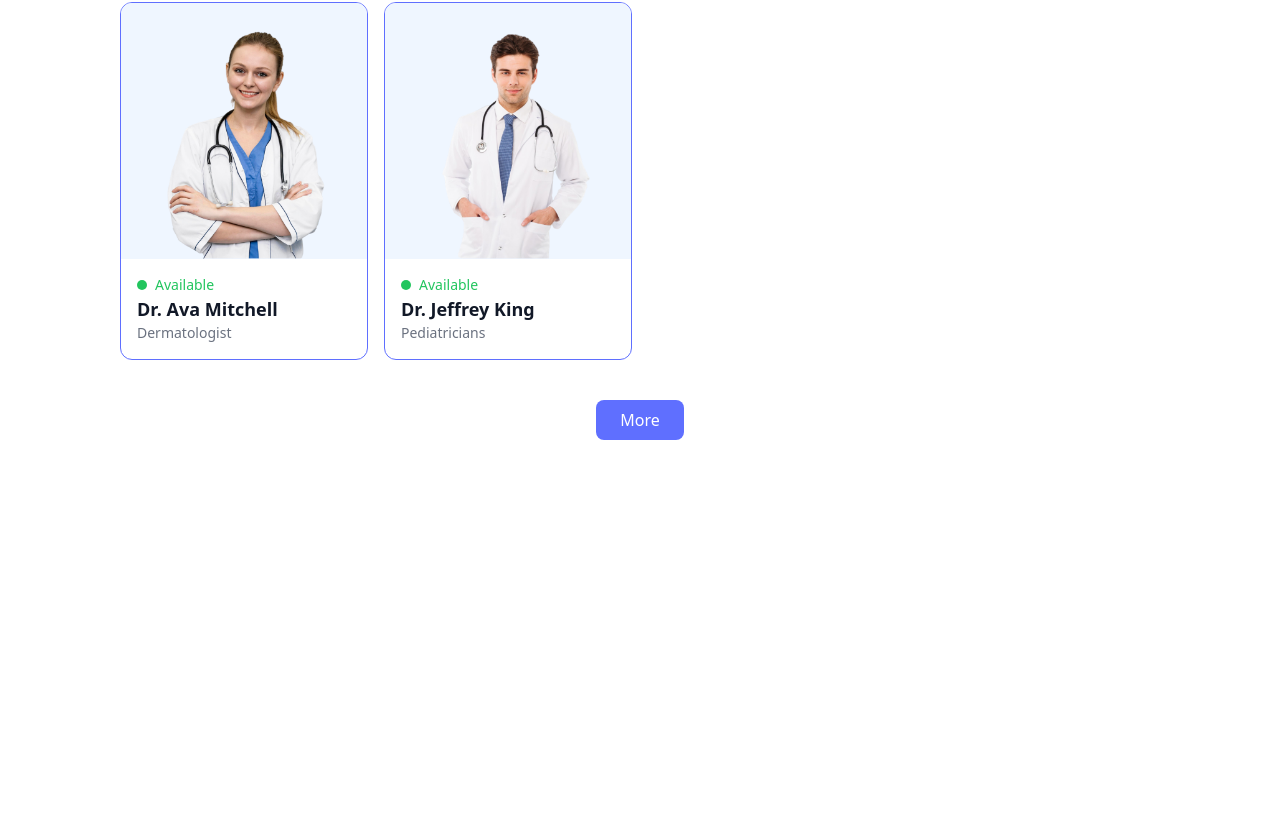
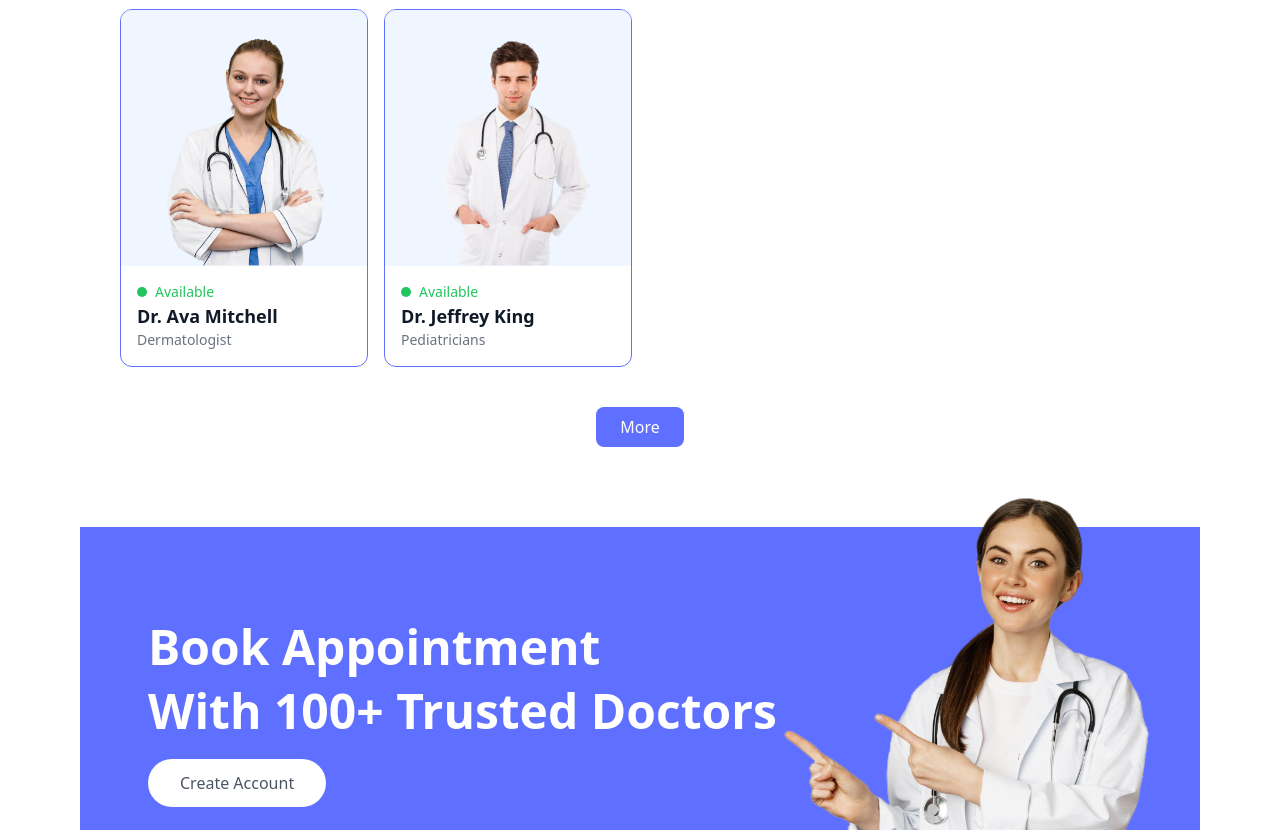
Before and after one commit to Usamasafdar540/doctor-appointment, a React (Vite) app: page / in a window 1280 px wide. Shown: the part 1970-2800 px from the top of the page. Before the commit the page ends 2474 px from the top, so only its background shows below. Built offline with nearby package versions, Linux system fonts and the light colour scheme.

Commit message:
Added the banner section

```diff
--- a/index.html
+++ b/index.html
@@ -1,5 +1,5 @@
 <!doctype html>
-<html lang="en">
+<html lang="en" class="scroll-smooth">
   <head>
     <meta charset="UTF-8" />
     <link rel="icon" type="image/svg+xml" href="/vite.svg" />
--- /dev/null
+++ b/src/components/Banner.jsx
@@ -0,0 +1,26 @@
+import { useNavigate } from 'react-router-dom'
+// import React from 'react'
+import { assets } from '../assets/assets_frontend/assets'
+
+const Banner = () => {
+    const navigate =useNavigate();
+  return (
+    <div className='flex bg-primary rounder-lg px-6 md:px-14 sm:px-10  lg:px-12 my-20 md-mx-10'>
+        {/* left side  */}
+        <div className='flex-1 py-8 sm:py-10 md:py-16 lg:py-24 pl-5'>
+           <div className='text-xl sm:text-2xl md:text-3xl lg:text-5xl text-white font-semibold'>
+           <p>Book Appointment</p>
+           <p className='mt-4'>With 100+ Trusted Doctors</p>
+           </div>
+        <button onClick={()=>{navigate('/login'); scrollTo(0,0)}} className='bg-white text-sm sm:text-base text-gray-600 px-8 py-3 rounded-full mt-6 hover:scale-105 transition-all'>Create Account</button>
+        </div>
+    {/* Right SIde */}
+    <div className='hidden md:block md:w-1/2 lg:w-[370px] relative' >
+         <img className='w-full bottom-0 absolute right-0 max-w-md'  src={assets.appointment_img} alt="" />
+    </div>
+    </div>
+
+  )
+}
+
+export default Banner
--- a/src/components/TopDoctors.jsx
+++ b/src/components/TopDoctors.jsx
@@ -1,13 +1,15 @@
 import { useNavigate } from "react-router-dom";
-import { doctors } from "../assets/assets_frontend/assets";
+import { useContext } from "react";
+import { AppContext } from "../context/AppContext";
+// import { doctors } from "../assets/assets_frontend/assets";
 
 const TopDoctors = () => {
+  const navigate = useNavigate();
+  const { doctors } = useContext(AppContext);
   // Check if doctors data exists and has content
   if (!doctors || doctors.length === 0) {
     return <p>No doctors available to display.</p>;
   }
-  const navigate = useNavigate()
-
   return (
     <div className="flex flex-col items-center gap-4 my-16 text-gray-900 md:mx-10">
       <h1 className="text-3xl font-medium">Top Doctors To Book</h1>
@@ -17,7 +19,7 @@ const TopDoctors = () => {
       <div className="w-full grid grid-cols-auto gap-4 pt-5 gap-y-6 px-3 sm:px-0">
         {doctors.slice(0, 10).map((item, index) => (
           <div
-          onClick={()=>navigate(`/appointment/${item._id}`)}
+            onClick={() => navigate(`/appointment/${item._id}`)}
             className="border border-primary rounded-xl overflow-hidden cursor-pointer hover:translate-y-[-10px] transition-all duration-500"
             key={index}
           >
@@ -37,7 +39,7 @@ const TopDoctors = () => {
           </div>
         ))}
       </div>
-      <button className="mt-6 py-2 px-6 bg-primary text-white rounded-lg hover:bg-blue-600 transition-colors duration-300">
+      <button onClick={()=>{navigate('/doctors'); scrollTo (0,0)}} className="mt-6 py-2 px-6 bg-primary text-white rounded-lg hover:bg-blue-600 transition-colors duration-300">
         More
       </button>
     </div>
--- a/src/components/navbar.jsx
+++ b/src/components/navbar.jsx
@@ -4,7 +4,7 @@ import { assets } from "../assets/assets_frontend/assets";
 // import { useNavigate } from 'react-router-dom';
 const Navbar = () => {
   // const [showMenu, setShowMenu]= useState(false);
-  const [token, setToken] = useState(true);
+  const [token, setToken] = useState(false);
   const navigate = useNavigate();
   return (
     <div className="flex items-center justify-between py-4 text-sm mb-5 border-b border-b-gray-400 shadow-md">
--- /dev/null
+++ b/src/context/AppContext.jsx
@@ -0,0 +1,21 @@
+import { createContext } from 'react';
+import { doctors } from '../assets/assets_frontend/assets';
+
+// Create the context
+export const AppContext = createContext();
+
+const AppContextProvider = (props) => {
+  // Define the value for the context
+  const value = {
+    doctors
+  };
+
+  return (
+    // Pass the value to the provider so that children can consume it
+    <AppContext.Provider value={value}>
+      {props.children}
+    </AppContext.Provider>
+  );
+};
+
+export default AppContextProvider;
--- a/src/main.jsx
+++ b/src/main.jsx
@@ -2,9 +2,11 @@ import { createRoot } from 'react-dom/client'
 import { BrowserRouter } from 'react-router-dom'
 import './index.css'
 import App from './App.jsx'
-
+import AppContextProvider from './context/AppContext.jsx'
 createRoot(document.getElementById('root')).render(
   <BrowserRouter>
+  <AppContextProvider>
     <App />
+  </AppContextProvider>
   </BrowserRouter>,
 )
--- a/src/pages/home.jsx
+++ b/src/pages/home.jsx
@@ -1,3 +1,4 @@
+import Banner from "../components/Banner"
 import Header from "../components/Header"
 import SpecialityMenu from "../components/SpecialityMenu"
 import TopDoctors from "../components/TopDoctors"
@@ -9,6 +10,7 @@ const home = () => {
       <Header/>
       <SpecialityMenu/>
       <TopDoctors/>
+      <Banner/>
     </div>
   )
 }
```
